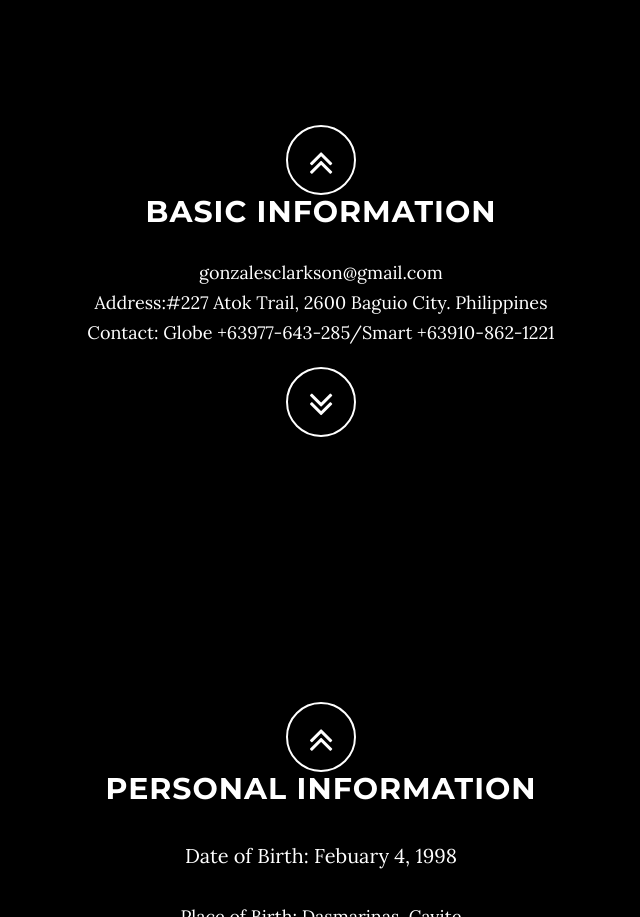
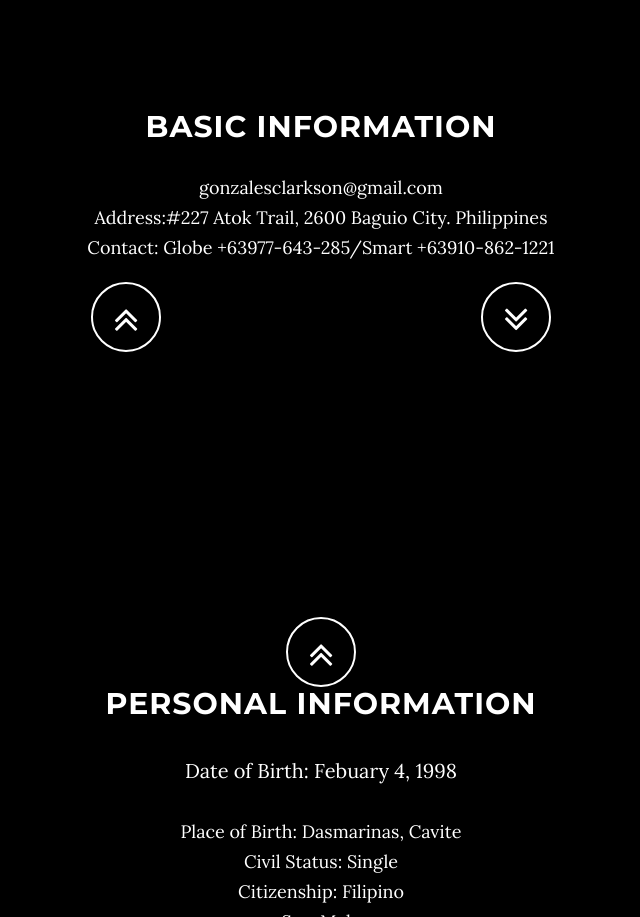
Before and after one commit to clarksongonzales/Resume, a website: page index.html in a window 1280 px wide. Shown: the part 940-1857 px from the top of the page, without its empty margins (319-959 px from the left). Drawn offline with nearby package versions, Linux system fonts and the light colour scheme; some packages are replaced by stand-ins of ours.

Commit message:
Update index.html

```diff
--- a/index.html
+++ b/index.html
@@ -88,16 +88,19 @@
     <section id="Clark" class="container content-section text-center">
         <div class="row">
             <div class="col-lg-8 col-lg-offset-2">
-                 <a href="#page-top" class="btn btn-circle page-scroll">
-                            <i class="fa fa-angle-double-up animated"></i>
-    </a>
                 <h2>BASIC INFORMATION</h2>
                 <p class="h4">gonzalesclarkson@gmail.com</p>
                 <p class="h4">Address:#227 Atok Trail, 2600 Baguio City. Philippines</p>
                 <p class="h4">Contact: Globe +63977-643-285/Smart +63910-862-1221</p>
-                <a href="#Information" class="btn btn-circle page-scroll">
+                <div class="row">
+  <div class="col-sm-6"><a href="#page-up" class="btn btn-circle page-scroll">
+                            <i class="fa fa-angle-double-up animated"></i>
+                        </a></div>
+  <div class="col-sm-6"><a href="#Information" class="btn btn-circle page-scroll">
                             <i class="fa fa-angle-double-down animated"></i>
-                        </a>
+                        </a></div>
+</div>
+
             </div>
         </div>
     </section>
@@ -107,7 +110,7 @@
         <div class="Information-section">
             <div class="container">
                 <div class="col-lg-8 col-lg-offset-2">
-                                    <a href="#Clark" class="btn btn-circle page-scroll">
+<a href="#Clark" class="btn btn-circle page-scroll">
                             <i class="fa fa-angle-double-up animated"></i>
                         </a>
                     <h2>PERSONAL INFORMATION</h2>
@@ -129,7 +132,7 @@
     </section>
 
     <!-- Education Section -->
-    <section id="Information" class="container content-section text-center">
+    <section id="Education" class="container content-section text-center">
 <div class="Education-section">
             <div class="container">
 
```
